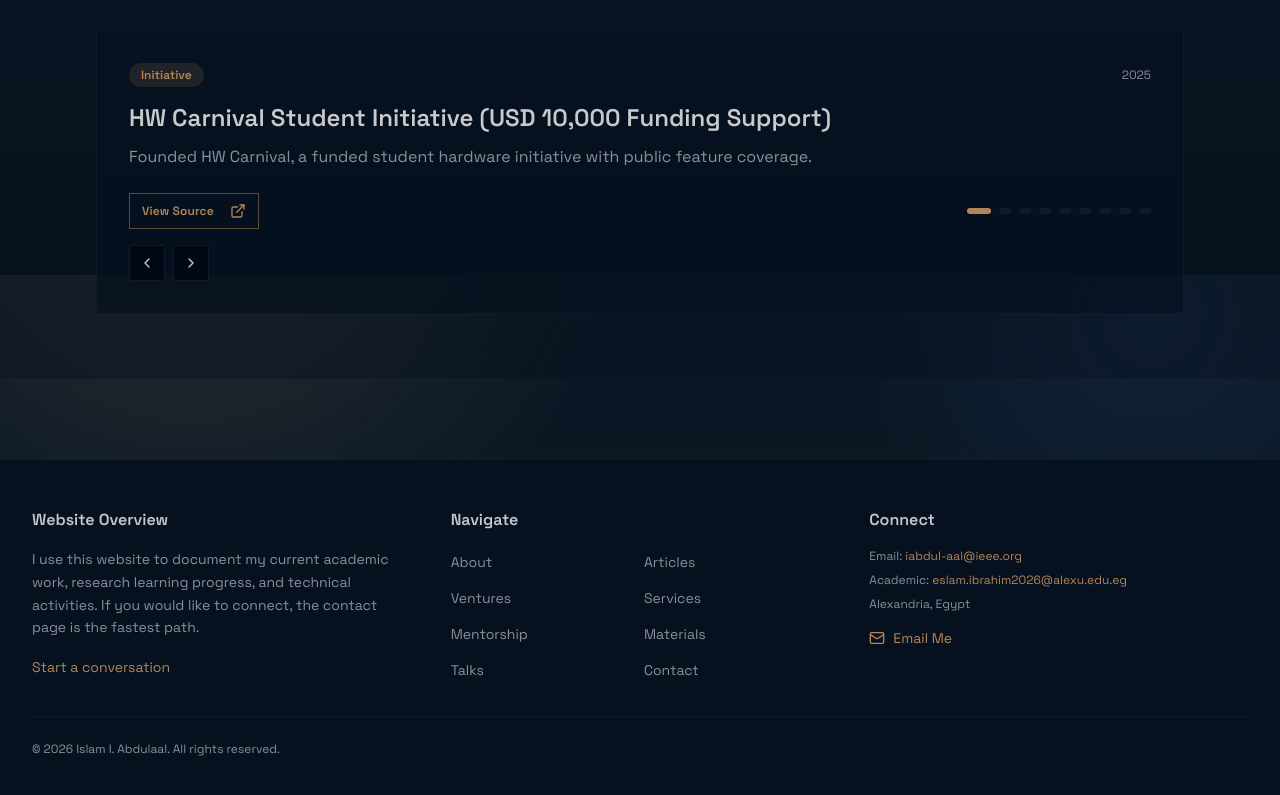
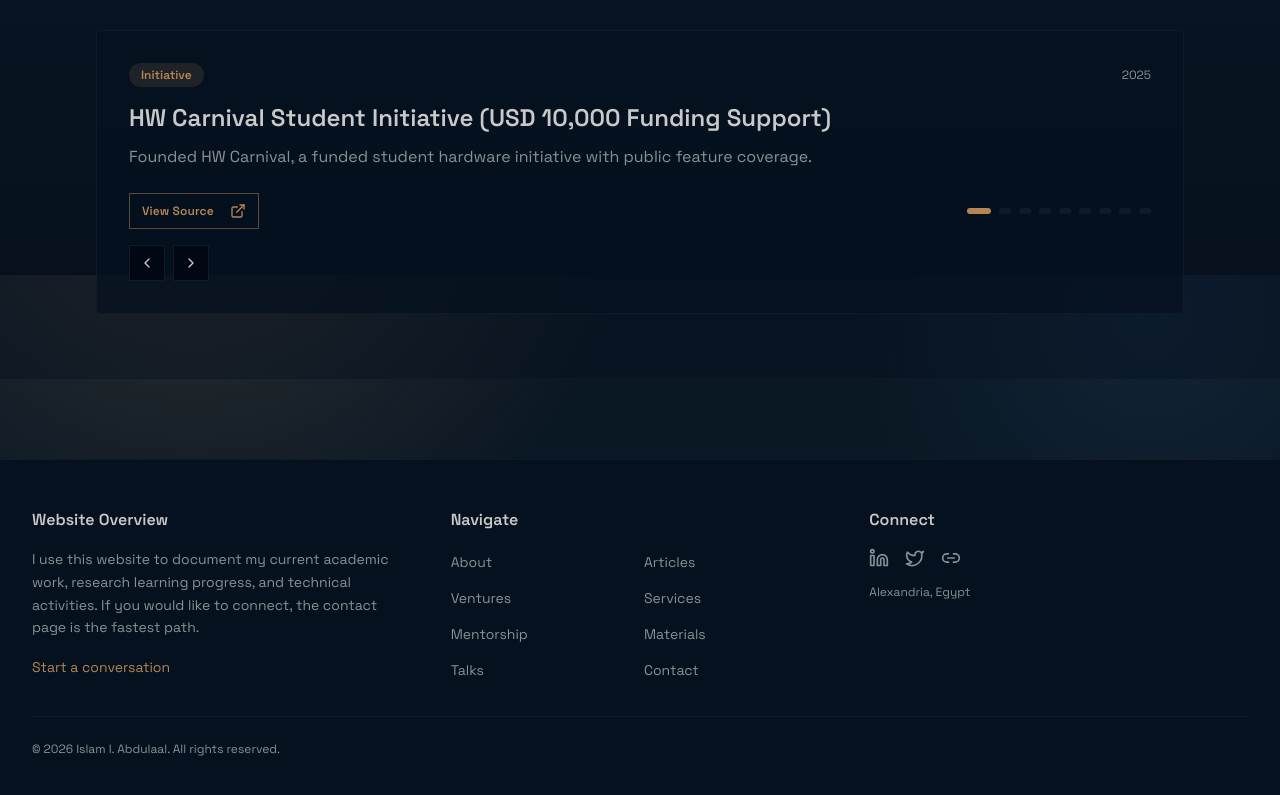
Before and after one commit to iabdul-aal/iabdul-aal.github.io, a Next.js app: page / in a window 1280 px wide. Shown: the part 1325-2120 px from the top of the page. Built offline with nearby package versions, Linux system fonts and the light colour scheme.

Commit message:
Replace footer email block with social icon links

```diff
--- a/components/footer.tsx
+++ b/components/footer.tsx
@@ -1,5 +1,5 @@
 import Link from "next/link"
-import { Mail } from "lucide-react"
+import { Link2, Linkedin, Twitter } from "lucide-react"
 import { contactInfo, socialLinks } from "@/lib/social-links"
 
 export function Footer() {
@@ -14,6 +14,12 @@ export function Footer() {
     { href: "/materials", label: "Materials" },
     { href: "/talks", label: "Talks" },
     { href: "/contact", label: "Contact" },
+  ]
+
+  const connectLinks = [
+    { name: "LinkedIn", href: socialLinks.linkedin, icon: Linkedin },
+    { name: "X", href: socialLinks.twitter, icon: Twitter },
+    { name: "All Profiles", href: socialLinks.linktree, icon: Link2 },
   ]
 
   return (
@@ -46,23 +52,25 @@ export function Footer() {
 
           <section>
             <h2 className="font-semibold text-foreground mb-4">Connect</h2>
-            <div className="mt-4 space-y-2 text-xs text-muted-foreground">
-              <p>
-                Email: <a href={`mailto:${socialLinks.email}`} className="text-accent hover:text-accent/80">{socialLinks.email}</a>
-              </p>
-              <p>
-                Academic: <a href={`mailto:${socialLinks.academicEmail}`} className="text-accent hover:text-accent/80">{socialLinks.academicEmail}</a>
-              </p>
-              <p>{contactInfo.location}</p>
+            <div className="flex flex-wrap items-center gap-4">
+              {connectLinks.map((item) => {
+                const Icon = item.icon
+                return (
+                  <a
+                    key={item.name}
+                    href={item.href}
+                    target="_blank"
+                    rel="noopener noreferrer"
+                    className="text-muted-foreground hover:text-accent transition-colors"
+                    aria-label={item.name}
+                    title={item.name}
+                  >
+                    <Icon className="w-5 h-5" />
+                  </a>
+                )
+              })}
             </div>
-            <a
-              href={`mailto:${socialLinks.email}`}
-              className="mt-4 inline-flex items-center gap-2 text-sm text-accent hover:text-accent/80"
-              aria-label="Email"
-            >
-              <Mail className="w-4 h-4" />
-              Email Me
-            </a>
+            <p className="mt-4 text-xs text-muted-foreground">{contactInfo.location}</p>
           </section>
         </div>
 
```
